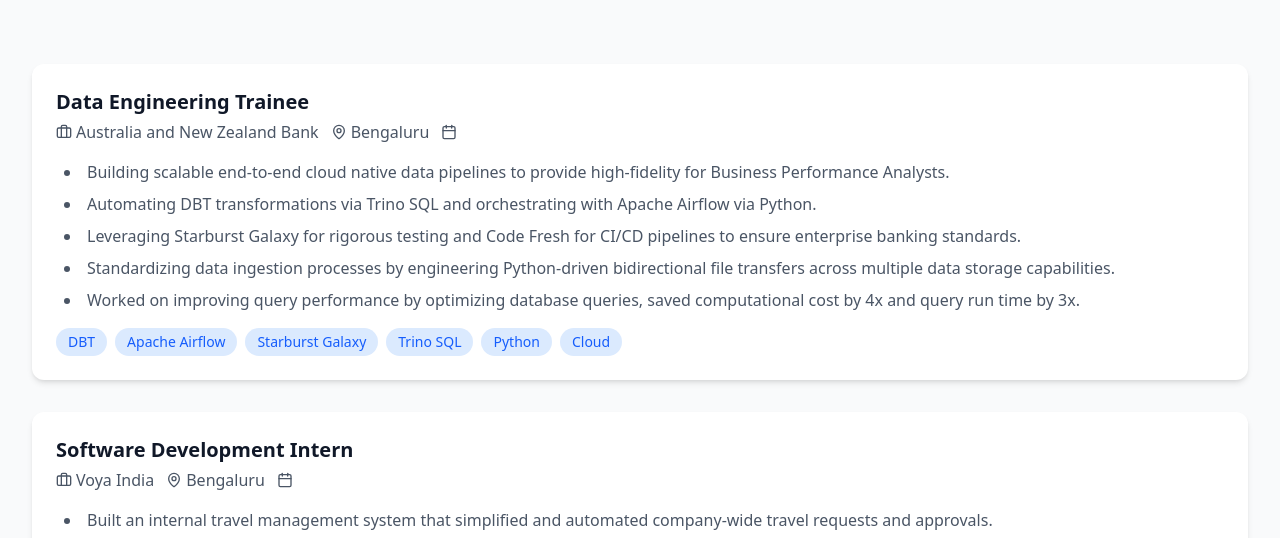
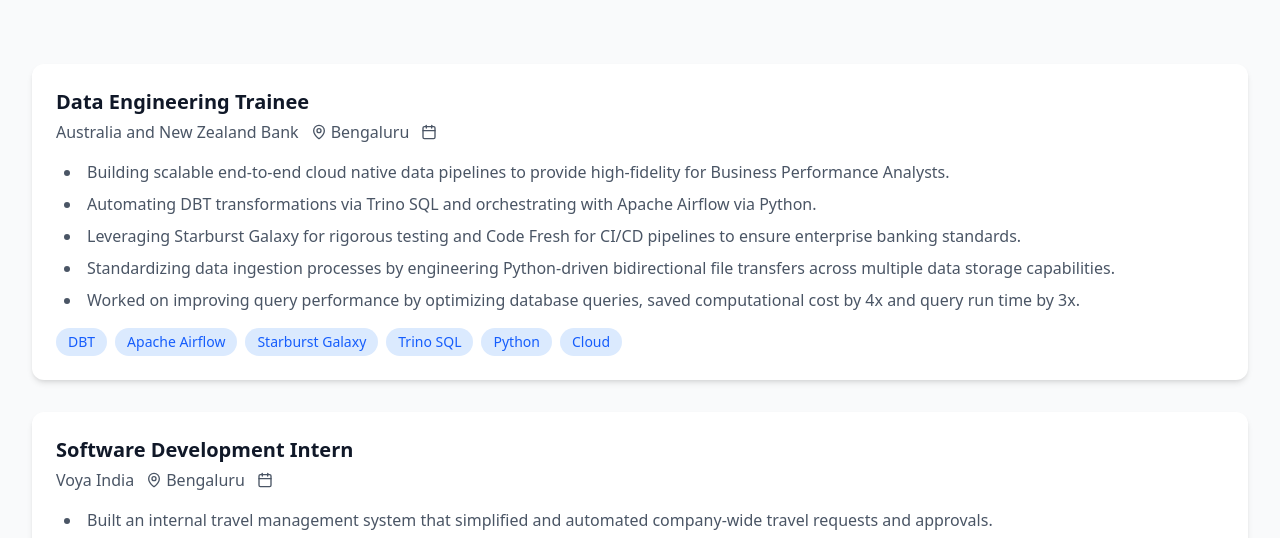
Before and after one commit to Gauravag6432/My_portfolio, a React (Vite) app in the folder Frontend/: page / in a window 1280 px wide. Shown: the part 1928-2466 px from the top of the page. Built offline with nearby package versions, Linux system fonts and the light colour scheme.

Commit message:
Remove briefcase icon from Experience component

```diff
--- a/Frontend/src/components/Home/Experience.jsx
+++ b/Frontend/src/components/Home/Experience.jsx
@@ -1,4 +1,4 @@
-import { Briefcase, Calendar, MapPin } from 'lucide-react';
+import { Calendar, MapPin } from 'lucide-react';
 
 const Experience = () => {
   const experiences = [
@@ -68,7 +68,6 @@ const Experience = () => {
                   </h3>
                   <div className="flex flex-wrap items-center gap-3 text-gray-600 dark:text-gray-400">
                     <div className="flex items-center">
-                      <Briefcase size={16} className="mr-1" />
                       {exp.company}
                     </div>
                     <div className="flex items-center">
```
